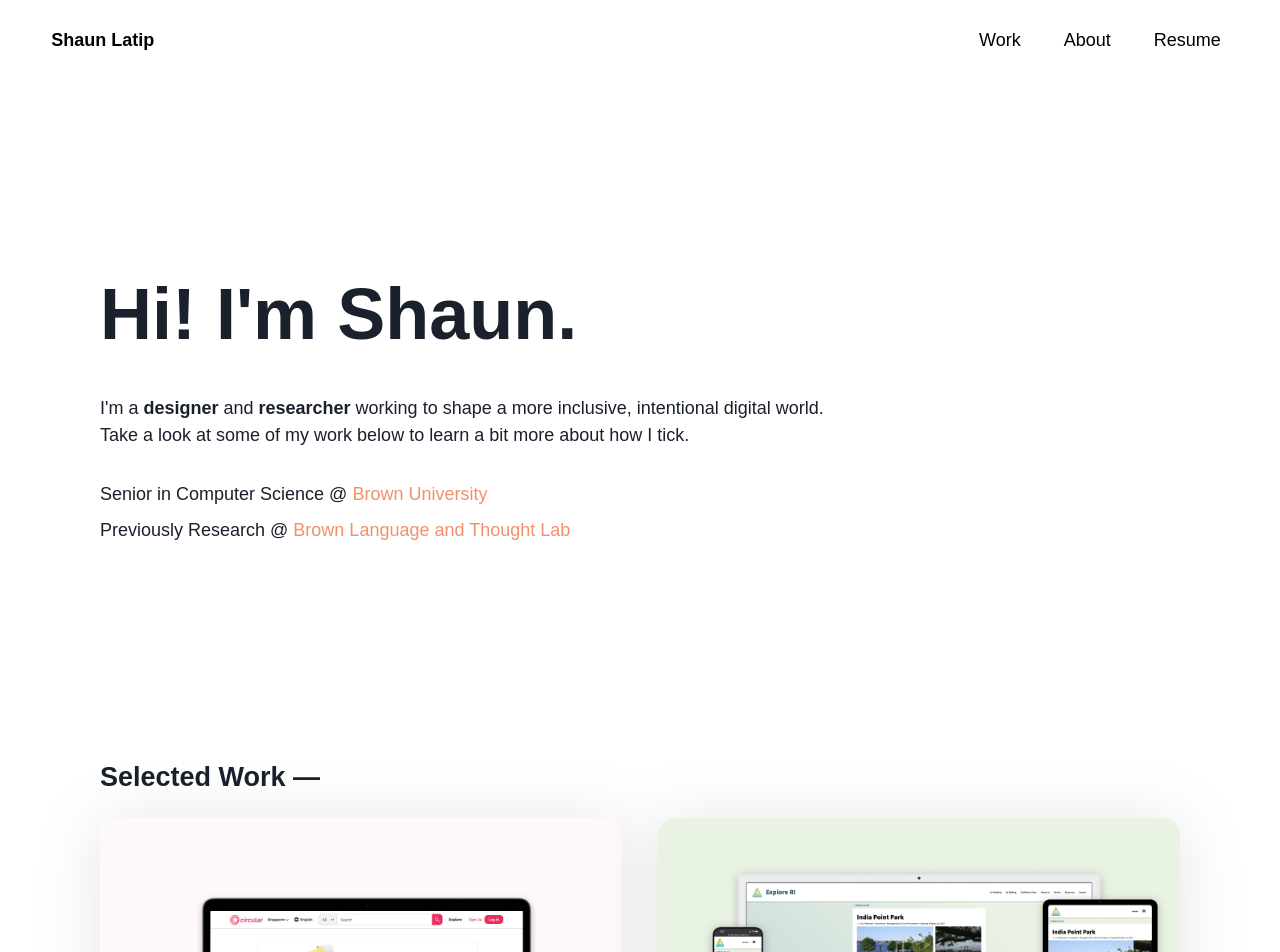
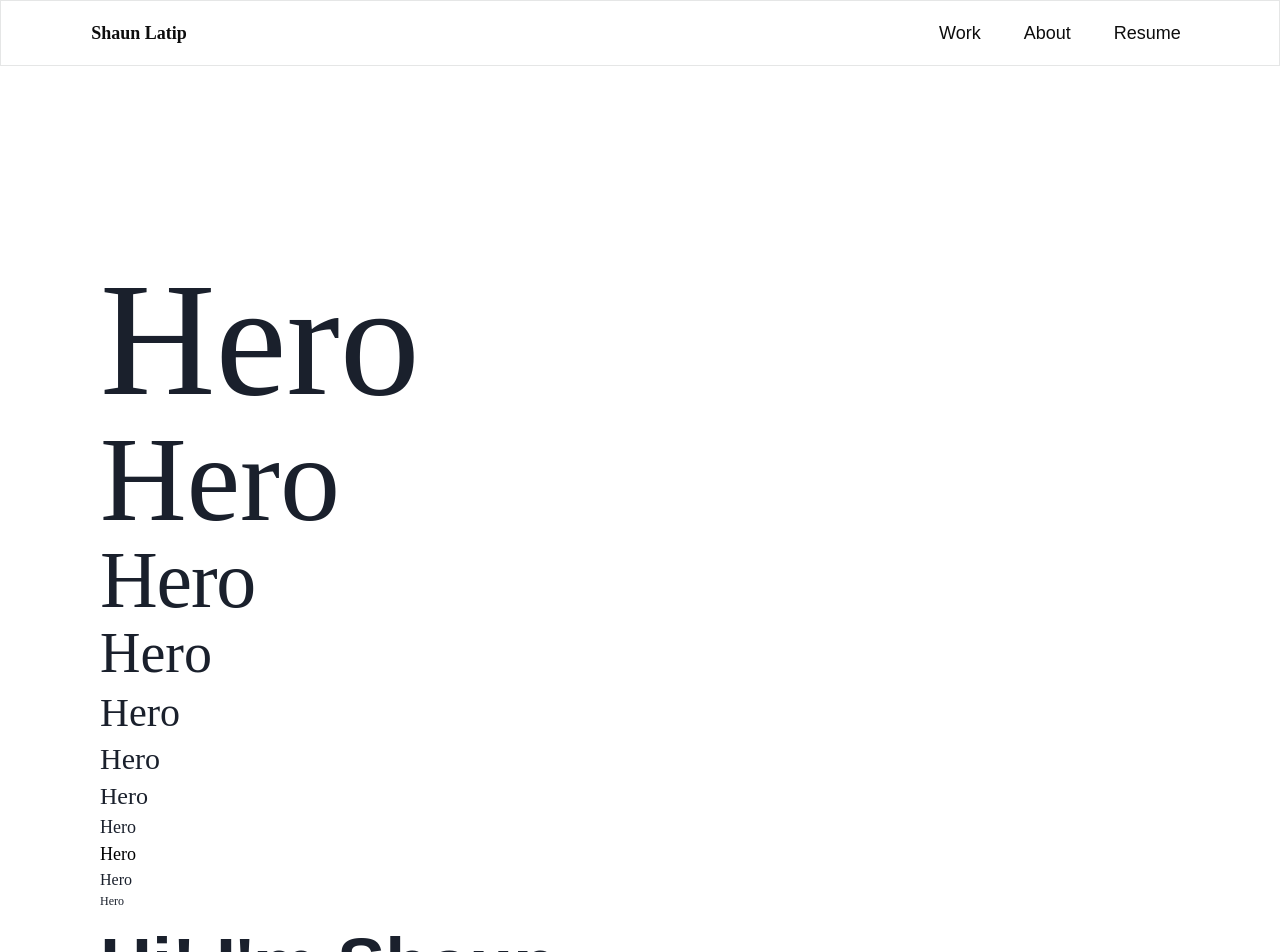
Before and after one commit to shaunlatip/portfolio, a Next.js app: page /new in a window 1280 px wide. Shown: the top 952 px of the page. Built offline with nearby package versions, Linux system fonts and the light colour scheme; a web font is replaced by a local one.

Commit message:
Added design system typography & 1 spacing var into CSS + updates to navbar

```diff
--- a/components/NavigationBar.tsx
+++ b/components/NavigationBar.tsx
@@ -1,33 +1,42 @@
-import Link from 'next/link';
-import styles from '../styles/NavigationBar.module.css';
-import React, { useState, useEffect } from 'react';
+import Link from "next/link";
+import styles from "../styles/NavigationBar.module.css";
+import system from 'styles/system.module.css';
+import React, { useState, useEffect } from "react";
 
 export default function NavigationBar() {
-
-    return(
-        <nav className={styles.navbar} id="navbar" >
-
-            <Link href="/" className={`${styles.name} ${styles.navLink}`}>Shaun Latip</Link>
+  return (
+    <nav className={styles.navbar} id="navbar">
+      <div className={styles.centeredContent}>
+        <Link href="/" className={`${styles.name}`}>
+          <p className={`${system.regular} ${system.semibold}  ${styles.navLink}`}>Shaun Latip</p>
+        </Link>
 
         <div className={styles.links}>
           <div className={`${styles.hiddenPageButton} ${styles.pageButtons}`}>
-                    <Link href="/" className={`${styles.navItem} ${styles.navLink}`}>Work</Link>
-                </div>
-
-                {/* <div className={`${styles.hiddenPageButton} ${styles.pageButtons}`}>
-                    <Link href="/#writing" className={`${styles.navItem} ${styles.navLink}`}>Writing</Link>
-                </div> */}
-
-                <div className={styles.pageButtons}>
-                    <Link href="/about" className={`${styles.navItem} ${styles.navLink}`}>About</Link>
+            <Link href="/" className={`${styles.navItem} ${styles.navLink}`}>
+              Work
+            </Link>
           </div>
 
           <div className={styles.pageButtons}>
-                    <Link href="resume/ShaunLatipResume.pdf" className={`${styles.navItem} ${styles.navLink}`}>Resume</Link>
+            <Link
+              href="/about"
+              className={`${styles.navItem} ${styles.navLink}`}
+            >
+              About
+            </Link>
+          </div>
+
+          <div className={styles.pageButtons}>
+            <Link
+              href="resume/ShaunLatipResume.pdf"
+              className={`${styles.navItem} ${styles.navLink}`}
+            >
+              Resume
+            </Link>
           </div>
         </div>
-
-
+      </div>
     </nav>
-    )
+  );
 }
--- a/pages/_app.tsx
+++ b/pages/_app.tsx
@@ -11,6 +11,7 @@ import { hotjar } from 'react-hotjar'
 import { useEffect } from 'react'
 
 import type { AppProps } from 'next/app'
+
 
 import localFont from 'next/font/local'
 
--- a/pages/new/index.tsx
+++ b/pages/new/index.tsx
@@ -3,6 +3,7 @@ import Head from 'next/head'
 import Link from 'next/link'
 import Footer from 'components/Footer.tsx'
 import Image from 'next/image'
+import system from "styles/System.module.css";
 
 export default function Home() {
   return (
@@ -16,7 +17,18 @@ export default function Home() {
               <div className={styles.headline}>
                 <div className={styles.headlineContent}>
                 {/* <img className={styles.portrait} src="portrait.png"/> */}
-                <h1>
+                <p className={system.hero}>Hero</p>
+                <p className={system.h1}>Hero</p>
+                <p className={system.h2}>Hero</p>
+                <p className={system.h3}>Hero</p>
+                <p className={system.h4}>Hero</p>
+                <p className={system.h5}>Hero</p>
+                <p className={system.h6}>Hero</p>
+                <p className={system.regular}>Hero</p>
+                <p className={system.link}>Hero</p>
+                <p className={system.small}>Hero</p>
+                <p className={system.caption}>Hero</p>
+                  <h1>
                     Hi! I'm Shaun.
                     {/* <span className={styles.titleEmoji} role="img" aria-label="dog">☁️</span> */}
                   </h1>
--- a/styles/NavigationBar.module.css
+++ b/styles/NavigationBar.module.css
@@ -1,17 +1,30 @@
 .navbar {
     display: flex;
     flex-direction: row;
-    height: 80px;
-    background-color: rgba(255, 255, 255);
-    /* border: 1px solid #E4E3E3; */
-    justify-content: space-between;
-    margin: 0;
+    height: 66px;
+    width: 100%;
+    flex-direction: column;
+    justify-content: center;
+    align-items: center;
     position: fixed;
     top: 0;
     left: 0;
     right: 0;
     transition: top 0.3s;
     z-index: 1;
+
+    border: 1px solid var(--shade-4, #E4E5E5);
+    background: rgba(255, 255, 255, 0.80);
+    backdrop-filter: blur(12px);
+
+}
+
+.centeredContent {
+    display: flex;
+    flex-direction: row;
+    justify-content: space-between;
+    align-items: center;
+    width: var(--content-width);
 }
 
 .name {
@@ -48,19 +61,19 @@
 
 .navLink {
     /* color: #444444; */
-    color: black;
+    color: var(--shade-1);
     text-decoration: none;
     transition: all 0.2s ease-in-out;
 }
 
 .navLink:hover {
-    color: #F0916C;
+    color: var(--shade-2);
     text-decoration: none;
 }
 
 
-@media (max-width: 550px) {
-    .hiddenPageButton {
-        display: none;
+@media (max-width: var(--content-width)) {
+    .centeredContent {
+        width: 100%;
     }
 }
--- /dev/null
+++ b/styles/System.module.css
@@ -0,0 +1,151 @@
+
+
+/* Font sizing */
+
+.hero {
+  font-family: SF Pro;
+  font-size: 160px;
+  font-style: normal;
+  line-height: 160px; /* 100% */
+}
+
+.h1 {
+  font-family: SF Pro;
+  font-size: 120px;
+  font-style: normal;
+  line-height: 100%; /* 120px */
+}
+
+.h2 {
+  font-family: SF Pro;
+  font-size: 80px;
+  font-style: normal;
+  line-height: 100%; /* 80px */
+  letter-spacing: -1.2px;
+}
+
+.h3 {
+  font-family: SF Pro;
+  font-size: 56px;
+  font-style: normal;
+  line-height: 120%; /* 67.2px */
+}
+
+.h4 {
+  /* H4 */
+  font-family: SF Pro;
+  font-size: 40px;
+  font-style: normal;
+  line-height: 130%; /* 52px */
+}
+
+.h5 {
+  font-family: SF Pro;
+  font-size: 30px;
+  font-style: normal;
+  line-height: 130%; /* 39px */
+}
+
+.h6 {
+  /* H4 */
+  font-family: SF Pro;
+  font-size: 24px;
+  font-style: normal;
+  line-height: 150%; /* 36px */
+}
+
+.regular {
+  /* Regular */
+  font-family: SF Pro;
+  font-size: 18px;
+  font-style: normal;
+  font-weight: 400;
+  line-height: 150%; /* 27px */
+}
+
+.link {
+  font-family: SF Pro;
+  font-size: 18px;
+  font-style: normal;
+  font-weight: 400;
+  line-height: 150%; /* 27px */
+  text-decoration-line: underline;
+}
+
+.small {
+  /* Small */
+  font-family: SF Pro;
+  font-size: 16px;
+  font-style: normal;
+  font-weight: 400;
+  line-height: 150%; /* 24px */
+}
+
+.caption {
+  /* Caption */
+  font-family: SF Pro;
+  font-size: 12px;
+  font-style: normal;
+  font-weight: 400;
+  line-height: 150%; /* 18px */
+}
+
+/* Font weights */
+
+.light {
+  font-weight: 300;
+}
+
+.normal {
+  font-weight: 400;
+}
+.medium {
+  font-weight: 500;
+}
+.semibold {
+  font-weight: 600;
+}
+
+.bold {
+  font-weight: 700;
+}
+
+/* Specifics */
+
+.capTag {
+  color: var(--backgrounds-white, #fff);
+  /* Cap Tag */
+  font-family: SF Pro;
+  font-size: 14px;
+  font-style: normal;
+  font-weight: 510;
+  line-height: 150%; /* 21px */
+  letter-spacing: 0.7px;
+}
+
+.link {
+  position: relative;
+  color: #000;
+  text-decoration: none;
+}
+
+.link:hover {
+  color: #000;
+}
+
+.link::before {
+  content: "";
+  position: absolute;
+  display: block;
+  width: 100%;
+  height: 2px;
+  bottom: 0;
+  left: 0;
+  background-color: #000;
+  transform: scaleX(0);
+  transition: transform 0.3s ease;
+}
+
+.link:hover::before {
+  transform: scaleX(1);
+}
--- a/styles/globals.css
+++ b/styles/globals.css
@@ -1,9 +1,23 @@
+:root {
+  /* Colors */
+  --shade-1: hsla(0, 0%, 5%, 1);
+  --shade-2: hsla(220, 2%, 35%, 1);
+  --shade-3: hsla(220, 2%, 64%, 1);
+  --shade-4: hsla(180, 2%, 90%, 1);
+  --shade-5: hsla(180, 5%, 96%, 1);
+  --cinnabar: hsla(5, 82%, 60%, 1);
+  --pastel-blue: hsla(228, 14%, 52%, 1);
+
+  /* Spacing */
+  --content-width: 1200px;
+}
+
 html,
 body {
   padding: 0;
   margin: 0;
   font-size: 18px;
-  color: black;
+  color: var(--shade-1);
   background: white;
   scroll-behavior: smooth;
   scroll-padding-top: 60px;
@@ -54,7 +68,7 @@ a:hover {
 
 .primary600 {
   font-weight: 600;
-  color: #F0916C;
+  color: #f0916c;
 }
 
 .weight600 {
```
Also changed, not shown: pages/index.tsx (+178 -55 lines). Lines whose indentation alone changed are shown as unchanged.
